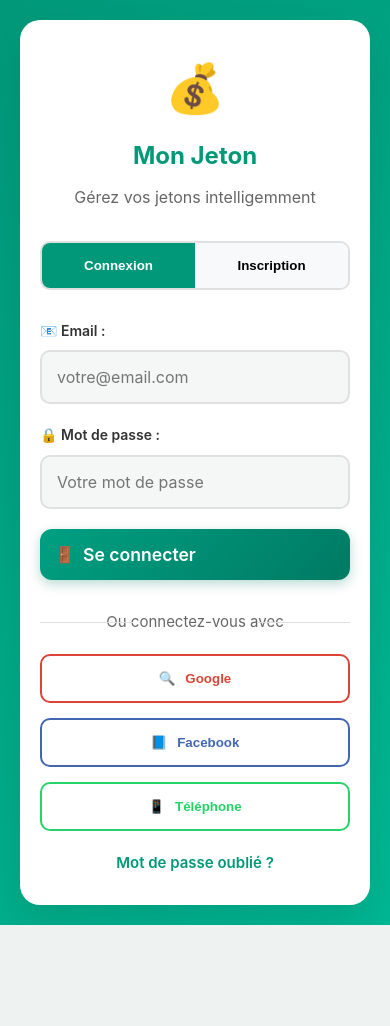
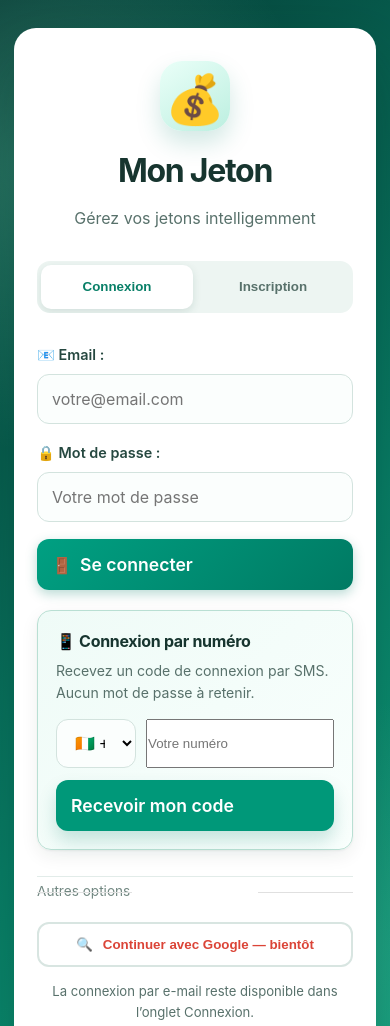
Before and after one commit to patrickeudess/Mon-Jeton-02, a plain HTML site: page login.html in a window 390 px wide. Shown: the top 1026 px of the page. Before the commit the page ends 925 px from the top, so only its background shows below. Drawn offline with Linux system fonts and the light colour scheme.

Commit message:
Met la connexion par téléphone au premier plan

```diff
--- a/login.html
+++ b/login.html
@@ -219,6 +219,19 @@
             display: block;
         }
 
+        .phone-primary-card {
+            margin: 0 0 22px;
+            padding: 18px;
+            border: 1px solid #b9dfd3;
+            border-radius: 14px;
+            background: linear-gradient(135deg, #effbf7, #f9fffd);
+        }
+
+        .phone-primary-card h2 { margin: 0 0 5px; font-size: 1rem; color: #17352f; }
+        .phone-primary-card p { margin: 0 0 14px; color: #58716b; font-size: .88rem; }
+        .phone-primary-card .btn-primary { margin: 12px 0 0; }
+        .service-note { margin: 14px 0 0; color: #58716b; font-size: .82rem; text-align: center; }
+
         .phone-input-group {
             display: flex;
             gap: 10px;
@@ -277,6 +290,57 @@
             .social-buttons {
                 grid-template-columns: 1fr;
             }
+        }
+        /* Refonte de l'accueil de connexion */
+        .auth-container {
+            background:
+                radial-gradient(circle at 10% 15%, rgba(147, 255, 213, .25), transparent 28%),
+                radial-gradient(circle at 88% 85%, rgba(98, 211, 184, .22), transparent 25%),
+                linear-gradient(135deg, #063a34 0%, #087f67 58%, #12a47f 100%);
+        }
+
+        .auth-card {
+            max-width: 460px;
+            padding: 46px;
+            border: 1px solid rgba(255, 255, 255, .65);
+            box-shadow: 0 28px 65px rgba(0, 42, 34, .3);
+            text-align: left;
+        }
+
+        .auth-header { text-align: center; }
+        .auth-logo {
+            width: 70px;
+            height: 70px;
+            display: grid;
+            place-items: center;
+            margin: 0 auto 14px;
+            border-radius: 22px;
+            background: linear-gradient(145deg, #eafff8, #bcefe0);
+            box-shadow: 0 12px 24px rgba(0, 127, 103, .18);
+        }
+        .auth-title { color: #17352f; font-size: 2rem; letter-spacing: -.04em; }
+        .auth-subtitle { color: #58716b; line-height: 1.55; }
+        .auth-tabs { border: 0; background: #edf5f2; padding: 4px; border-radius: 13px; gap: 4px; }
+        .auth-tab { border-radius: 10px; background: transparent; padding: 12px; color: #58716b; }
+        .auth-tab.active { background: #fff; color: #087f67; box-shadow: 0 3px 8px rgba(13, 71, 59, .12); }
+        .form-group { margin-bottom: 17px; }
+        .form-group label { color: #264840; font-size: .9rem; }
+        .form-group input, .country-code {
+            border: 1.5px solid #d3e3de;
+            background: #fbfefd;
+            border-radius: 12px;
+            padding: 14px;
+        }
+        .form-group input:focus { box-shadow: 0 0 0 4px rgba(0, 152, 121, .12); }
+        .btn-primary { border-radius: 12px; box-shadow: 0 10px 18px rgba(0, 127, 103, .2); margin-top: 4px; }
+        .social-login { border-top: 1px solid #e2ece9; margin-top: 26px; padding-top: 4px; }
+        .social-login-title { font-size: .85rem; color: #718781; }
+        .btn-social { border-color: #d8e5e1; border-radius: 12px; padding: 13px; }
+        .forgot-password { margin-top: 24px; font-size: .9rem; }
+
+        @media (max-width: 480px) {
+            .auth-container { padding: 14px; align-items: flex-start; }
+            .auth-card { padding: 32px 22px; margin-top: 14px; border-radius: 22px; }
         }
     </style>
 </head>
@@ -338,51 +402,35 @@
                 <div class="success-message" id="register-success"></div>
             </form>
 
-            <!-- Connexion sociale -->
+            <!-- Connexion par téléphone : méthode principale -->
+            <section class="phone-primary-card" aria-labelledby="phone-login-title">
+                <h2 id="phone-login-title">📱 Connexion par numéro</h2>
+                <p>Recevez un code de connexion par SMS. Aucun mot de passe à retenir.</p>
+                <div class="phone-input-group">
+                    <select class="country-code" id="country-code" aria-label="Indicatif pays">
+                        <option value="+225">🇨🇮 +225</option>
+                        <option value="+221">🇸🇳 +221</option>
+                        <option value="+237">🇨🇲 +237</option>
+                        <option value="+234">🇳🇬 +234</option>
+                        <option value="+33">🇫🇷 +33</option>
+                    </select>
+                    <input type="tel" id="phone-number" class="phone-number" inputmode="tel" autocomplete="tel" placeholder="Votre numéro">
+                </div>
+                <button type="button" class="btn-primary" onclick="sendPhoneCode()">Recevoir mon code</button>
+                <div class="error-message" id="phone-error"></div>
+                <div class="success-message" id="phone-success"></div>
+            </section>
+
+            <!-- Connexion alternative -->
             <div class="social-login">
-                <div class="social-login-title">Ou connectez-vous avec</div>
+                <div class="social-login-title">Autres options</div>
                 <div class="social-buttons">
-                    <button class="btn-social btn-google" onclick="loginWithGoogle()">
+                    <button type="button" class="btn-social btn-google" disabled title="Disponible prochainement">
                         <span class="social-icon">🔍</span>
-                        <span>Google</span>
-                    </button>
-                    <button class="btn-social btn-facebook" onclick="loginWithFacebook()">
-                        <span class="social-icon">📘</span>
-                        <span>Facebook</span>
-                    </button>
-                    <button class="btn-social btn-phone" onclick="showPhoneLogin()">
-                        <span class="social-icon">📱</span>
-                        <span>Téléphone</span>
+                        <span>Continuer avec Google — bientôt</span>
                     </button>
                 </div>
-
-                <!-- Connexion par téléphone -->
-                <div class="phone-input-container" id="phone-container">
-                    <div class="form-group">
-                        <label for="phone-number">📱 Numéro de téléphone :</label>
-                        <div class="phone-input-group">
-                            <select class="country-code" id="country-code">
-                                <option value="+225">🇨🇮 +225</option>
-                                <option value="+33">🇫🇷 +33</option>
-                                <option value="+1">🇺🇸 +1</option>
-                                <option value="+44">🇬🇧 +44</option>
-                                <option value="+32">🇧🇪 +32</option>
-                                <option value="+41">🇨🇭 +41</option>
-                                <option value="+212">🇲🇦 +212</option>
-                                <option value="+221">🇸🇳 +221</option>
-                                <option value="+237">🇨🇲 +237</option>
-                                <option value="+234">🇳🇬 +234</option>
-                            </select>
-                            <input type="tel" id="phone-number" class="phone-number" placeholder="Numéro de téléphone">
-                        </div>
-                    </div>
-                    <button type="button" class="btn-primary" onclick="sendPhoneCode()">
-                        <span class="btn-icon">📤</span>
-                        Envoyer le code
-                    </button>
-                    <div class="error-message" id="phone-error"></div>
-                    <div class="success-message" id="phone-success"></div>
-                </div>
+                <p class="service-note">La connexion par e-mail reste disponible dans l’onglet Connexion.</p>
             </div>
 
             <div class="forgot-password">
@@ -401,7 +449,8 @@
             document.querySelectorAll('.auth-tab').forEach(t => t.classList.remove('active'));
             document.querySelectorAll('.auth-form').forEach(f => f.classList.remove('active'));
 
-            event.target.classList.add('active');
+            const clickedTab = window.event && window.event.currentTarget;
+            if (clickedTab) clickedTab.classList.add('active');
             document.getElementById(tab + '-form').classList.add('active');
 
             // Masquer les messages d'erreur
@@ -410,41 +459,8 @@
             });
         }
 
-        // Connexion avec Google
-        function loginWithGoogle() {
-            showNotification('Connexion Google en cours de développement...', 'info');
-            // Simulation de connexion Google
-            setTimeout(() => {
-                const mockUser = {
-                    name: 'Utilisateur Google',
-                    email: 'user@gmail.com',
-                    id: 'google_' + Date.now()
-                };
-                handleSocialLogin(mockUser, 'Google');
-            }, 1000);
-        }
-
-        // Connexion avec Facebook
-        function loginWithFacebook() {
-            showNotification('Connexion Facebook en cours de développement...', 'info');
-            // Simulation de connexion Facebook
-            setTimeout(() => {
-                const mockUser = {
-                    name: 'Utilisateur Facebook',
-                    email: 'user@facebook.com',
-                    id: 'facebook_' + Date.now()
-                };
-                handleSocialLogin(mockUser, 'Facebook');
-            }, 1000);
-        }
-
-        // Afficher la connexion par téléphone
-        function showPhoneLogin() {
-            const phoneContainer = document.getElementById('phone-container');
-            phoneContainer.classList.toggle('show');
-        }
-
-        // Envoyer le code par SMS
+        // Envoyer le code par SMS : l'interface est prête, l'envoi réel
+        // nécessite la configuration sécurisée d'un fournisseur SMS côté serveur.
         function sendPhoneCode() {
             const countryCode = document.getElementById('country-code').value;
             const phoneNumber = document.getElementById('phone-number').value;
@@ -454,22 +470,7 @@
                 return;
             }
 
-            showSuccess('phone-success', `Code envoyé au ${countryCode}${phoneNumber}`);
-
-            // Simulation d'envoi de code
-            setTimeout(() => {
-                const code = prompt('Entrez le code reçu par SMS (simulation: 123456)');
-                if (code === '123456') {
-                    const mockUser = {
-                        name: 'Utilisateur Téléphone',
-                        phone: countryCode + phoneNumber,
-                        id: 'phone_' + Date.now()
-                    };
-                    handleSocialLogin(mockUser, 'Téléphone');
-                } else {
-                    showError('phone-error', 'Code incorrect');
-                }
-            }, 1000);
+            showError('phone-error', `L’envoi de SMS au ${countryCode}${phoneNumber} sera activé dès que le service SMS sera configuré.`);
         }
 
         // Gérer la connexion sociale
```
